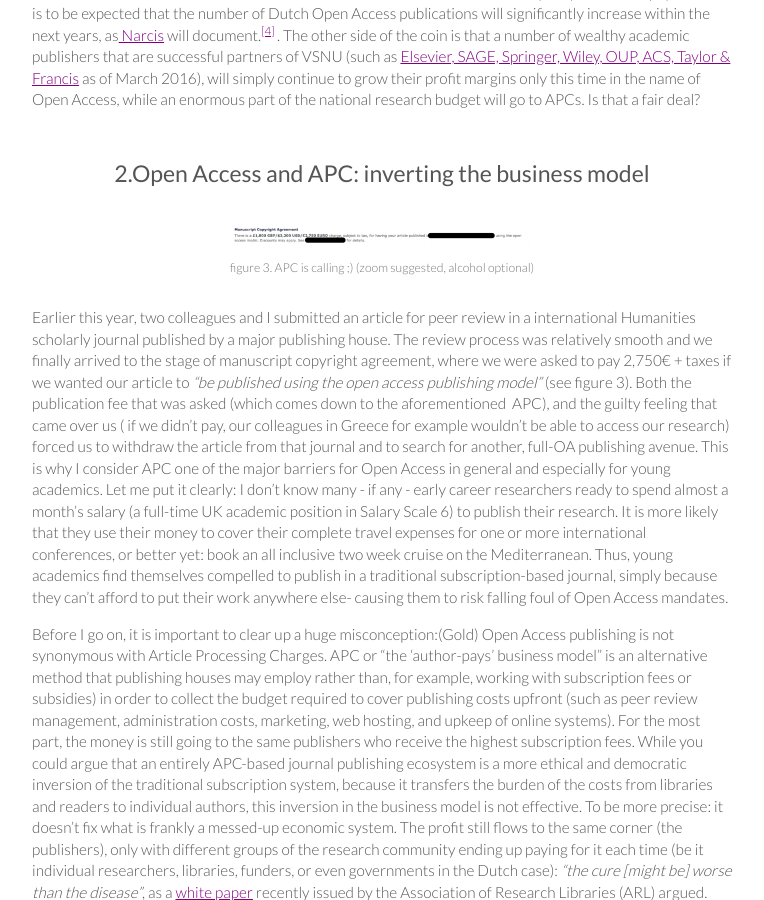
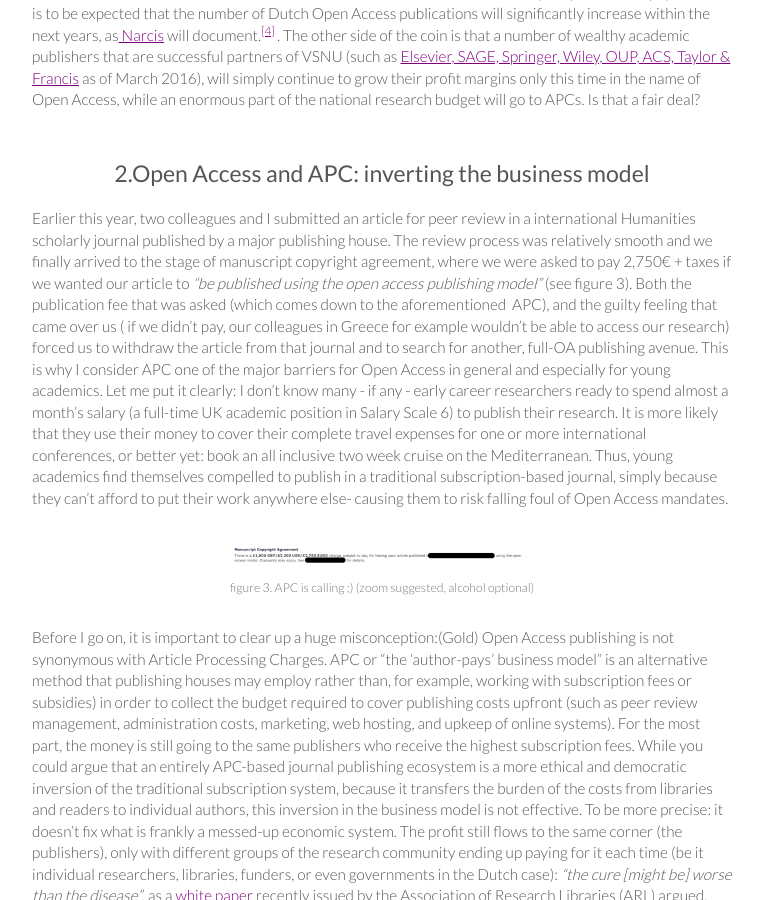
Before and after one commit to amsichani/amsichani.github.io, a Jekyll site: the page built from _posts/2016-11-29-oa-in-action.md, in a window 1280 px wide and 900 px high, scrolled down 2655 px. Shown: the whole window, without its empty margins (258-1022 px from the left). Built offline with Jekyll 4.4.1, drawn with Linux system fonts in a browser that asks for light colours; nearby versions of some CDN libraries.

Commit message:
Update 2016-11-29-oa-in-action.md

```diff
--- a/_posts/2016-11-29-oa-in-action.md
+++ b/_posts/2016-11-29-oa-in-action.md
@@ -33,12 +33,13 @@ This looks like an almost utopian academic happyland: Dutch researchers are extr
 
 
 ## 2.Open Access and APC: inverting the business model
+
+Earlier this year, two colleagues and I submitted an article for peer review in a international Humanities scholarly journal published by a major publishing house. The review process was relatively smooth and we finally arrived to the stage of manuscript copyright agreement, where we were asked to pay 2,750€ + taxes if we wanted our article to _“be published using the open access publishing model”_ (see figure 3). Both the publication fee that was asked (which comes down to the aforementioned  APC), and the guilty feeling that came over us ( if we didn't pay, our colleagues in Greece for example wouldn’t be able to access our research) forced us to withdraw the article from that journal and to search for another, full-OA publishing avenue. This is why I consider APC one of the major barriers for Open Access in general and especially for young academics. Let me put it clearly: I don’t know many - if any - early career researchers ready to spend almost a month’s salary (a full-time UK academic position in Salary Scale 6) to publish their research. It is more likely that they use their money to cover their complete travel expenses for one or more international conferences, or better yet: book an all inclusive two week cruise on the Mediterranean. Thus, young academics find themselves compelled to publish in a traditional subscription-based journal, simply because they can't afford to put their work anywhere else- causing them to risk falling foul of Open Access mandates.
+
 <figure>
 <a href="../images/APC.png"><img src="../images/APC.png" alt=""/></a>
 <figcaption>
 figure 3. APC is calling ;) (zoom suggested, alcohol optional)</figcaption></figure>
-
-Earlier this year, two colleagues and I submitted an article for peer review in a international Humanities scholarly journal published by a major publishing house. The review process was relatively smooth and we finally arrived to the stage of manuscript copyright agreement, where we were asked to pay 2,750€ + taxes if we wanted our article to _“be published using the open access publishing model”_ (see figure 3). Both the publication fee that was asked (which comes down to the aforementioned  APC), and the guilty feeling that came over us ( if we didn't pay, our colleagues in Greece for example wouldn’t be able to access our research) forced us to withdraw the article from that journal and to search for another, full-OA publishing avenue. This is why I consider APC one of the major barriers for Open Access in general and especially for young academics. Let me put it clearly: I don’t know many - if any - early career researchers ready to spend almost a month’s salary (a full-time UK academic position in Salary Scale 6) to publish their research. It is more likely that they use their money to cover their complete travel expenses for one or more international conferences, or better yet: book an all inclusive two week cruise on the Mediterranean. Thus, young academics find themselves compelled to publish in a traditional subscription-based journal, simply because they can't afford to put their work anywhere else- causing them to risk falling foul of Open Access mandates.
 
 Before I go on, it is important to clear up a huge misconception:(Gold) Open Access publishing is not synonymous with Article Processing Charges. APC or “the ‘author-pays’ business model” is an alternative method that publishing houses may employ rather than, for example, working with subscription fees or subsidies) in order to collect the budget required to cover publishing costs upfront (such as peer review management, administration costs, marketing, web hosting, and upkeep of online systems). For the most part, the money is still going to the same publishers who receive the highest subscription fees. While you could argue that an entirely APC-based journal publishing ecosystem is a more ethical and democratic inversion of the traditional subscription system, because it transfers the burden of the costs from libraries and readers to individual authors, this inversion in the business model is not effective. To be more precise: it doesn’t fix what is frankly a messed-up economic system. The profit still flows to the same corner (the publishers), only with different groups of the research community ending up paying for it each time (be it individual researchers, libraries, funders, or even governments in the Dutch case): _“the cure [might be] worse than the disease"_, as a <a href="http://www.arl.org/storage/documents/substituting-apcs-for-subscriptions-20july2016.pdf">white paper</a> recently issued by the Association of Research Libraries (ARL) argued.
 
```
